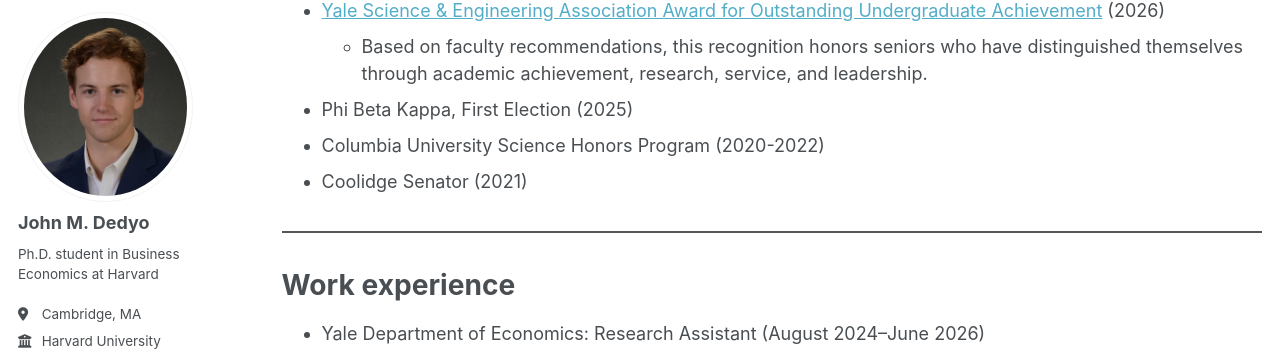
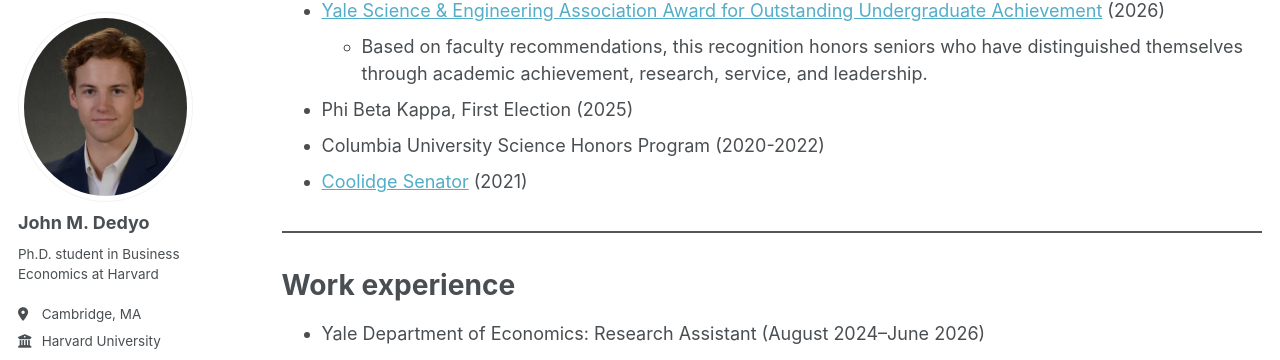
Before and after one commit to johndedyo/johndedyo.github.io, a Jekyll site: the page built from _pages/cv.md, in a window 1280 px wide and 900 px high, scrolled down 342 px. Shown: the part 89-449 px from the top of the window. Built offline with Jekyll 4.4.1, drawn with Linux system fonts in a browser that asks for light colours; a script bundle is joined from its source files by our own code; library files that are not in the unit come from our copies; some of the changed lines change nothing that is shown.

Commit message:
Update cv.md

```diff
--- a/_pages/cv.md
+++ b/_pages/cv.md
@@ -24,7 +24,7 @@
   * Based on faculty recommendations, this recognition honors seniors who have distinguished themselves through academic achievement, research, service, and leadership.
 * Phi Beta Kappa, First Election (2025)
 * Columbia University Science Honors Program (2020-2022)
-* Coolidge Senator (2021)
+* [Coolidge Senator](https://coolidgescholars.org/coolidge-senators/#2021) (2021)
 
 <hr style="border: none; height: 2px; background-color: #555; margin: 2em 0;">
 
```
